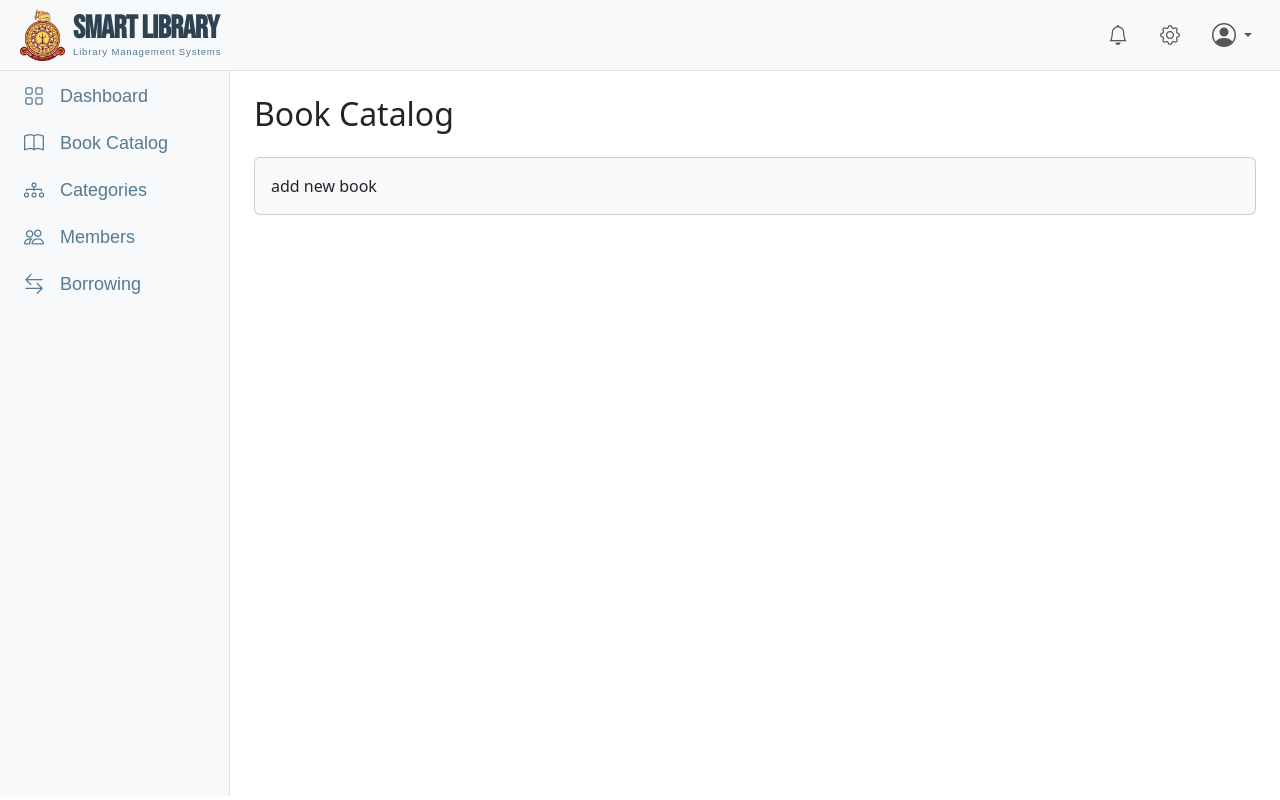
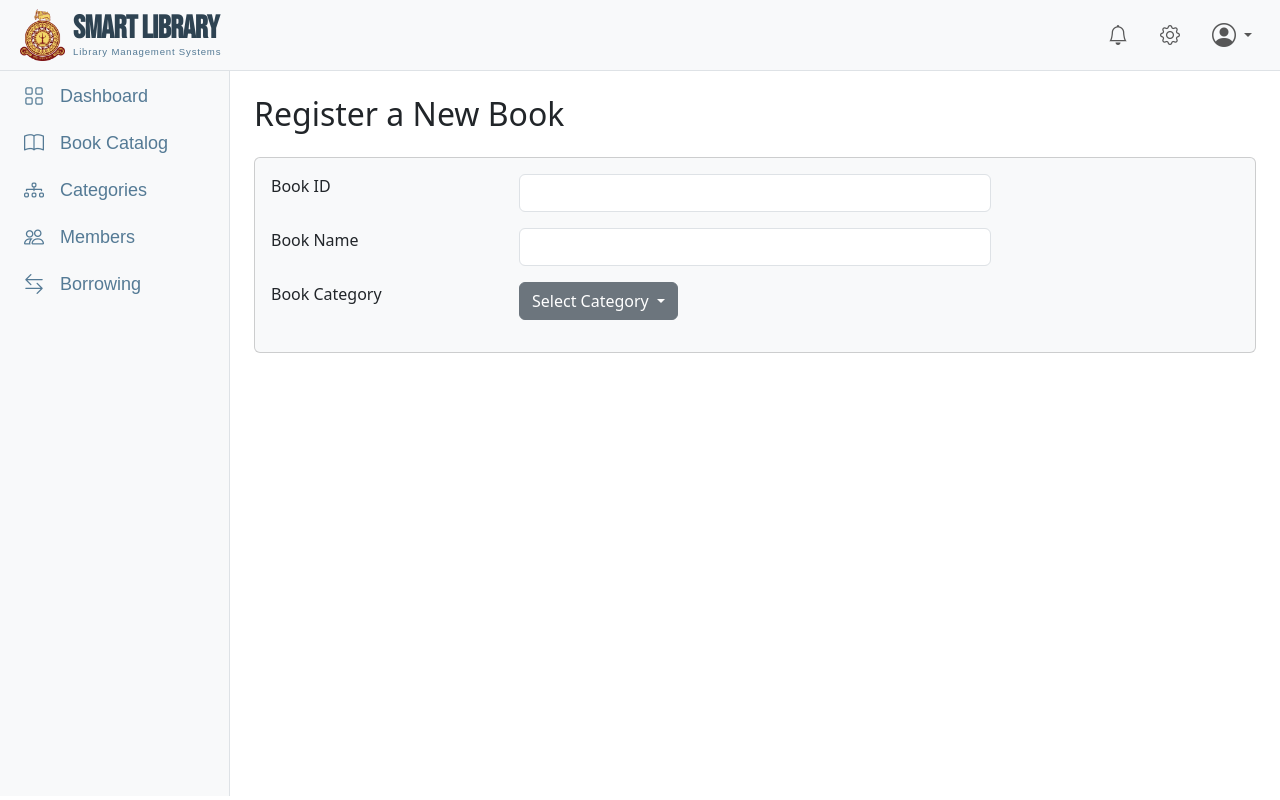
Before and after one commit to HashanSudeera/Library-Management-System, a PHP site: page /web_project/books/newBook.php in a window 1280 px wide. Run offline with PHP 8.4, Linux system fonts and the light colour scheme; some web fonts are replaced.

Commit message:
Update book registration form

```diff
--- a/books/books.php
+++ b/books/books.php
@@ -66,12 +66,9 @@
                                     </tbody>
                             </table>
                     </div>
-
-
                  </div>
             </div>
         </div>
-
     </div>
 
 
--- a/books/newBook.php
+++ b/books/newBook.php
@@ -16,11 +16,46 @@
         <?php include '../includes/sidebar.php';?>
 
         <div class="main-content flex-grow-1 p-4">
-            <h2 class="mb-4">Book Catalog</h2>
+            <h2 class="mb-4">Register a New Book</h2>
+
 
             <div class="card bg-body-tertiary">
                 <div class="card-body">
-                  <p class="mb-0">add new book</p>
+                  <form method="post">
+
+                    <div class="row mb-3">
+                        <label class="col-sm-3 col-form-lable">Book ID</label>
+                        <div class="col-sm-6">
+                            <input type="text" class="form-control" name="book_id" value="">
+                        </div>
+                    </div>
+
+                    <div class="row mb-3">
+                        <label class="col-sm-3 col-form-lable">Book Name</label>
+                        <div class="col-sm-6">
+                            <input type="text" class="form-control" name="name" value="">
+                        </div>
+                    </div>
+
+                    <div class="row mb-3">
+                        <label class="col-sm-3 col-form-lable">Book Category</label>
+                        <div class="col-sm-6">
+
+                            <div class="dropdown">
+                                <button class="btn btn-secondary dropdown-toggle" type="button" data-bs-toggle="dropdown" aria-expanded="false">
+                                Select Category
+                                </button>
+                                <ul class="dropdown-menu">
+                                    <li><a class="dropdown-item" href="#">Action</a></li>
+                                    <li><a class="dropdown-item" href="#">Another action</a></li>
+                                    <li><a class="dropdown-item" href="#">Something else here</a></li>
+                                </ul>
+                            </div>
+
+                        </div>
+                    </div>
+
+                  </form>
                 </div>
 
 
```
Lines whose indentation alone changed are shown as unchanged.
